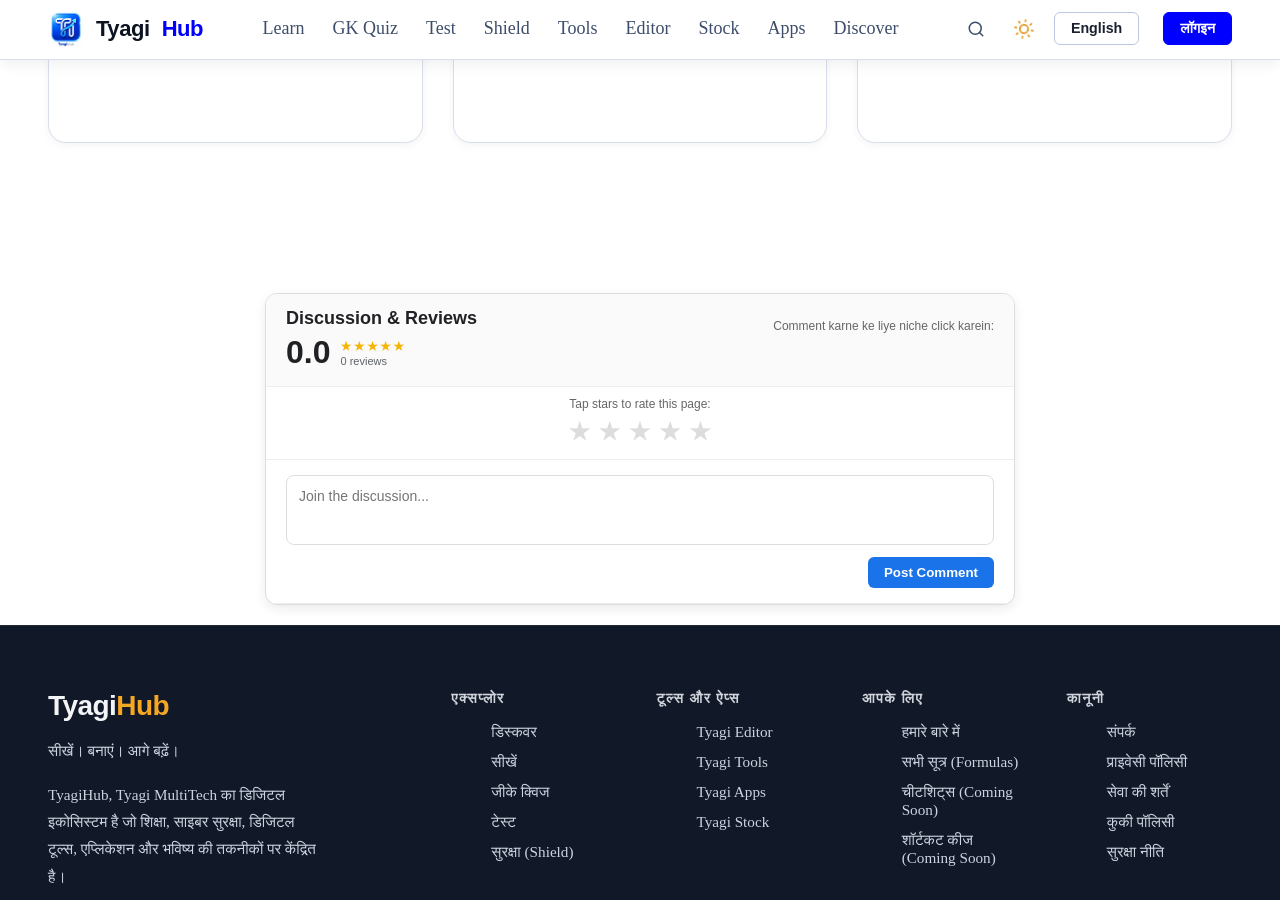
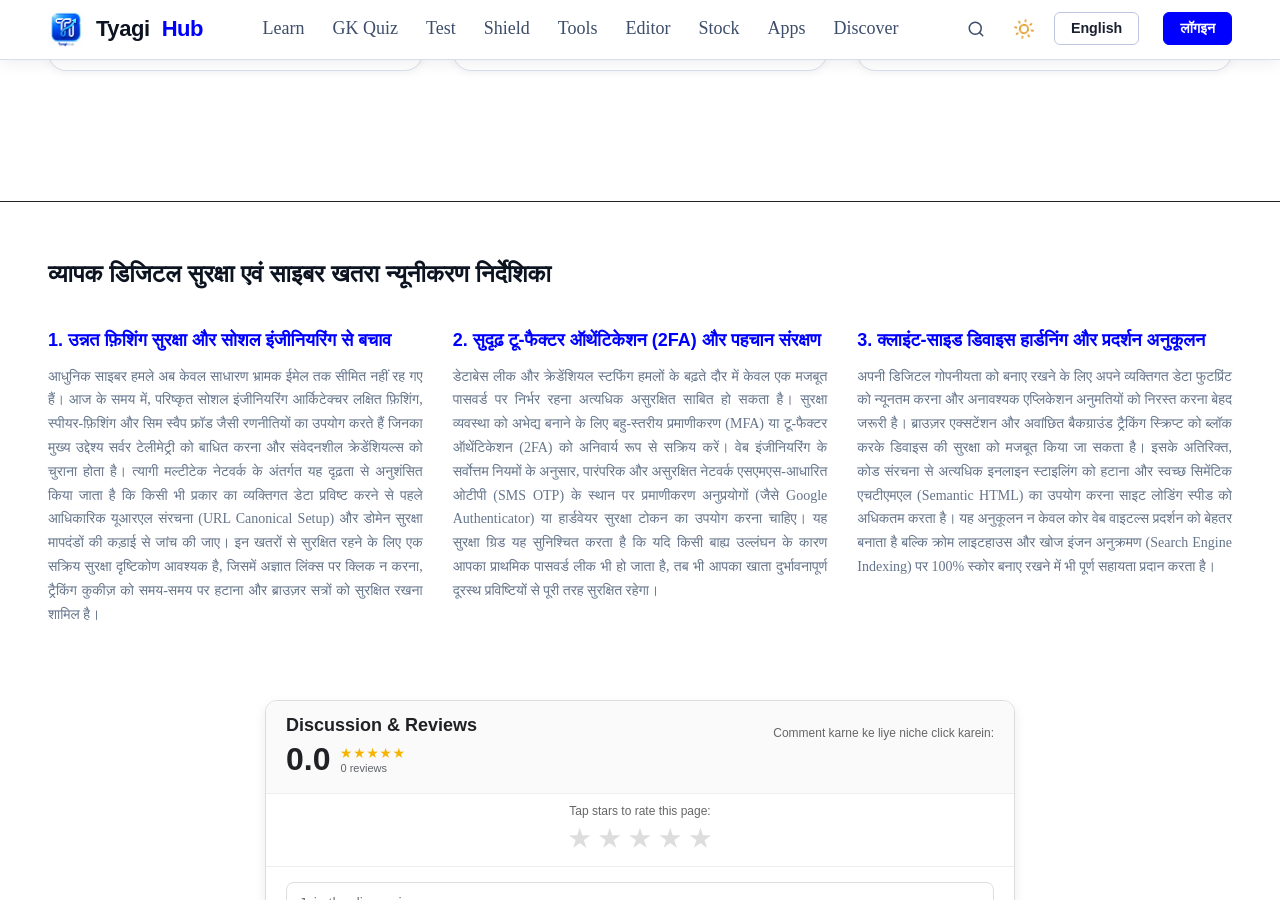
Before and after one commit to HimanshuTyagiJi/TyagiHub, a Jekyll site: the page built from hi/shield/index.html, in a window 1280 px wide and 900 px high, scrolled down 1084 px. Built offline with Jekyll 4.4.1, drawn with Linux system fonts in a browser that asks for light colours; comment, search, counter and statistics services are not loaded; some of the changed text lies outside the part shown.

Commit message:
Update index.html

```diff
--- a/hi/shield/index.html
+++ b/hi/shield/index.html
@@ -15,15 +15,12 @@ extra_js:
 ---
 
 {% assign combined_hindi = "" | split: "" %}
-
 {% for p in site.shield_hi %}
   {% assign combined_hindi = combined_hindi | push: p %}
 {% endfor %}
-
 {% for p in site.posts_hi %}
   {% assign combined_hindi = combined_hindi | push: p %}
 {% endfor %}
-
 {% assign sorted = combined_hindi | uniq | sort: "date" | reverse %}
 
 <div class="shield-page-wrapper">
@@ -35,8 +32,7 @@ extra_js:
         InfoShield India
       </div>
       <h1 class="shield-hero__title">
-        ऑनलाइन सुरक्षित रहें।<br>
-        <span class="shield-hero__title--alert">Scam से बचें।</span>
+        शील्ड — साइबर सुरक्षा और स्कैम अलर्ट
       </h1>
       <p class="shield-hero__desc">
         हिंदी में मुफ्त साइबर सुरक्षा जागरूकता — छात्रों, परिवारों और हर भारतीय internet यूजर के लिए। कोई कठिन शब्द नहीं, बिल्कुल आसान भाषा में।
@@ -48,31 +44,17 @@ extra_js:
     <div class="container">
 
       <div class="shield-search-box">
-        <input type="text" id="shield-search" placeholder="स्कैम्स, सुरक्षा टिप्स और गाइड सर्च करें...">
+        <input type="search" id="shield-search" placeholder="स्कैम्स, सुरक्षा टिप्स और गाइड सर्च करें..." aria-label="Search cybersecurity guides" autocomplete="off" spellcheck="false">
       </div>
 
       <div id="post-wrapper" class="grid-3" data-page-lang="hi">
-
         {% for p in sorted limit: 6 %}
-
-          {% assign cat_clean = p.categories[0] | downcase %}
-          {% if cat_clean == "cyber-security" or cat_clean == "cybersecurity" or cat_clean == "security" or p.url contains "cyber-security" %}
-            {% assign display_tag = "साइबर सुरक्षा" %}
-          {% else %}
-            {% assign display_tag = p.categories[0] | default: "सुरक्षा" | capitalize %}
-          {% endif %}
-
-        <div class="blog-card js-post"
-             data-lang="hi"
-             data-categories="{% for cat in p.categories %}{{ cat | downcase }} {% endfor %}"
-             data-post-url="{{ p.url | relative_url }}">
-
+        <div class="blog-card js-post" data-lang="hi" data-categories="{% for cat in p.categories %}{{ cat | downcase }} {% endfor %}" data-post-url="{{ p.url | relative_url }}">
           <a href="{{ p.url | relative_url }}" style="text-decoration: none; color: inherit; display: block;">
             <div class="blog-card__thumb">
-              <img src="{{ p.image | default:'/assets/images/default-thumb.png' }}" alt="{{ p.title }}" loading="lazy" width="354" height="236">
+              <img src="{{ p.image | default:'/assets/images/default-thumb.png' }}" alt="{{ p.title | escape }} - TyagiHub" title="{{ p.title | escape }} - TyagiHub" loading="lazy" width="354" height="236">
             </div>
             <div class="blog-card__body">
-              <span class="blog-card__tag">{{ display_tag }}</span>
               <h2 class="blog-card__title">{{ p.title }}</h2>
               <p>
                 {{ p.description | default: p.excerpt | strip_html | truncate: 120 }}
@@ -81,7 +63,6 @@ extra_js:
           </a>
         </div>
         {% endfor %}
-
       </div>
 
       <nav id="pagination-nav" class="pagination-center shield-pagination" aria-label="Pagination Navigation">
@@ -89,4 +70,35 @@ extra_js:
 
     </div>
   </section>
+
+  <section class="shield-knowledge-base">
+    <div class="container">
+      <h2>व्यापक डिजिटल सुरक्षा एवं साइबर खतरा न्यूनीकरण निर्देशिका</h2>
+      <div class="shield-insights-grid">
+
+        <div class="shield-insights-column">
+          <h3>1. उन्नत फ़िशिंग सुरक्षा और सोशल इंजीनियरिंग से बचाव</h3>
+          <p>
+            आधुनिक साइबर हमले अब केवल साधारण भ्रामक ईमेल तक सीमित नहीं रह गए हैं। आज के समय में, परिष्कृत सोशल इंजीनियरिंग आर्किटेक्चर लक्षित फ़िशिंग, स्पीयर-फ़िशिंग और सिम स्वैप फ्रॉड जैसी रणनीतियों का उपयोग करते हैं जिनका मुख्य उद्देश्य सर्वर टेलीमेट्री को बाधित करना और संवेदनशील क्रेडेंशियल्स को चुराना होता है। त्यागी मल्टीटेक नेटवर्क के अंतर्गत यह दृढ़ता से अनुशंसित किया जाता है कि किसी भी प्रकार का व्यक्तिगत डेटा प्रविष्ट करने से पहले आधिकारिक यूआरएल संरचना (URL Canonical Setup) और डोमेन सुरक्षा मापदंडों की कड़ाई से जांच की जाए। इन खतरों से सुरक्षित रहने के लिए एक सक्रिय सुरक्षा दृष्टिकोण आवश्यक है, जिसमें अज्ञात लिंक्स पर क्लिक न करना, ट्रैकिंग कुकीज़ को समय-समय पर हटाना और ब्राउज़र सत्रों को सुरक्षित रखना शामिल है।
+          </p>
+        </div>
+
+        <div class="shield-insights-column">
+          <h3>2. सुदृढ़ टू-फैक्टर ऑथेंटिकेशन (2FA) और पहचान संरक्षण</h3>
+          <p>
+            डेटाबेस लीक और क्रेडेंशियल स्टफिंग हमलों के बढ़ते दौर में केवल एक मजबूत पासवर्ड पर निर्भर रहना अत्यधिक असुरक्षित साबित हो सकता है। सुरक्षा व्यवस्था को अभेद्य बनाने के लिए बहु-स्तरीय प्रमाणीकरण (MFA) या टू-फैक्टर ऑथेंटिकेशन (2FA) को अनिवार्य रूप से सक्रिय करें। वेब इंजीनियरिंग के सर्वोत्तम नियमों के अनुसार, पारंपरिक और असुरक्षित नेटवर्क एसएमएस-आधारित ओटीपी (SMS OTP) के स्थान पर प्रमाणीकरण अनुप्रयोगों (जैसे Google Authenticator) या हार्डवेयर सुरक्षा टोकन का उपयोग करना चाहिए। यह सुरक्षा ग्रिड यह सुनिश्चित करता है कि यदि किसी बाह्य उल्लंघन के कारण आपका प्राथमिक पासवर्ड लीक भी हो जाता है, तब भी आपका खाता दुर्भावनापूर्ण दूरस्थ प्रविष्टियों से पूरी तरह सुरक्षित रहेगा।
+          </p>
+        </div>
+
+        <div class="shield-insights-column">
+          <h3>3. क्लाइंट-साइड डिवाइस हार्डनिंग और प्रदर्शन अनुकूलन</h3>
+          <p>
+            अपनी डिजिटल गोपनीयता को बनाए रखने के लिए अपने व्यक्तिगत डेटा फुटप्रिंट को न्यूनतम करना और अनावश्यक एप्लिकेशन अनुमतियों को निरस्त करना बेहद जरूरी है। ब्राउज़र एक्सटेंशन और अवांछित बैकग्राउंड ट्रैकिंग स्क्रिप्ट को ब्लॉक करके डिवाइस की सुरक्षा को मजबूत किया जा सकता है। इसके अतिरिक्त, कोड संरचना से अत्यधिक इनलाइन स्टाइलिंग को हटाना और स्वच्छ सिमेंटिक एचटीएमएल (Semantic HTML) का उपयोग करना साइट लोडिंग स्पीड को अधिकतम करता है। यह अनुकूलन न केवल कोर वेब वाइटल्स प्रदर्शन को बेहतर बनाता है बल्कि क्रोम लाइटहाउस और खोज इंजन अनुक्रमण (Search Engine Indexing) पर 100% स्कोर बनाए रखने में भी पूर्ण सहायता प्रदान करता है।
+          </p>
+        </div>
+
+      </div>
+    </div>
+  </section>
+
 </div>
```
